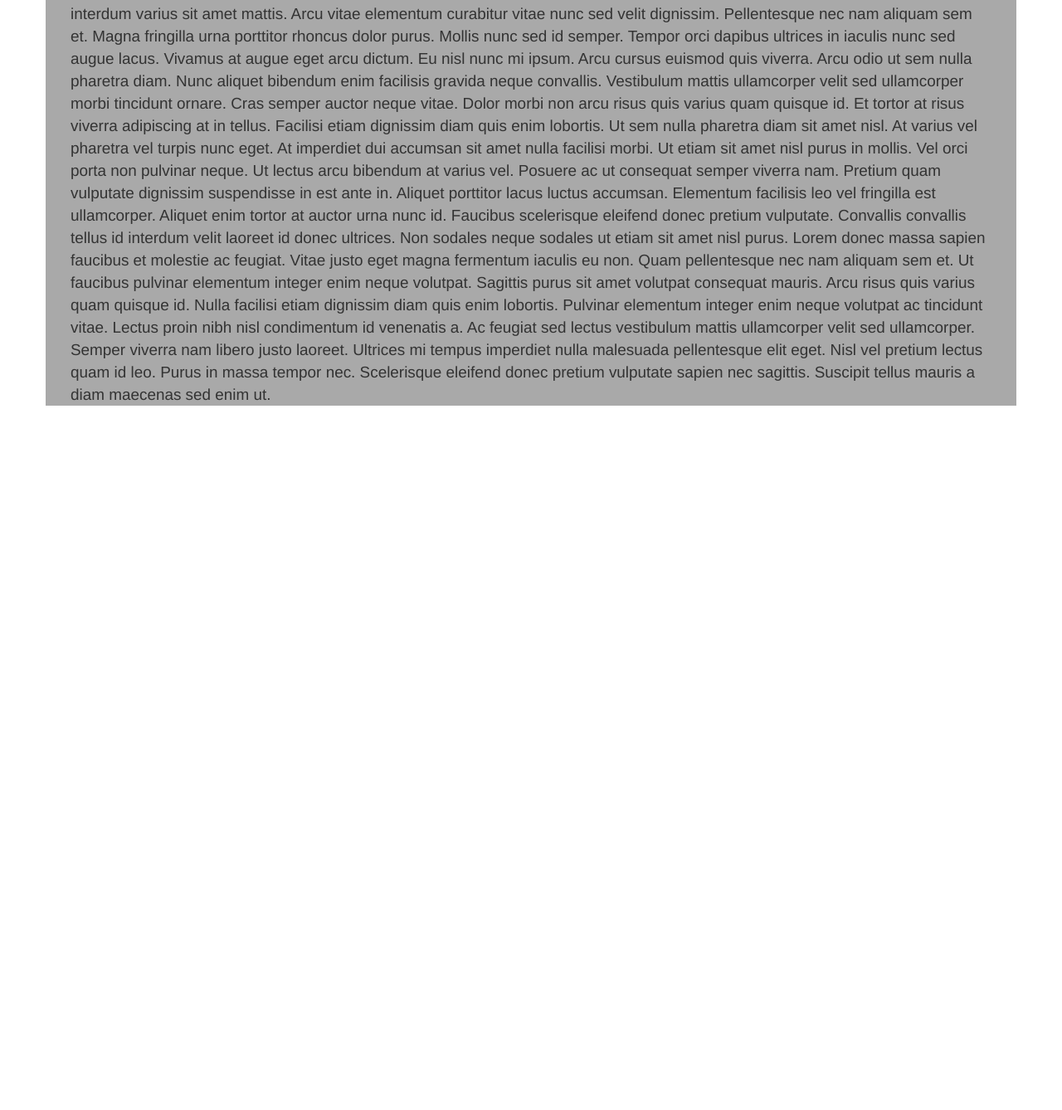
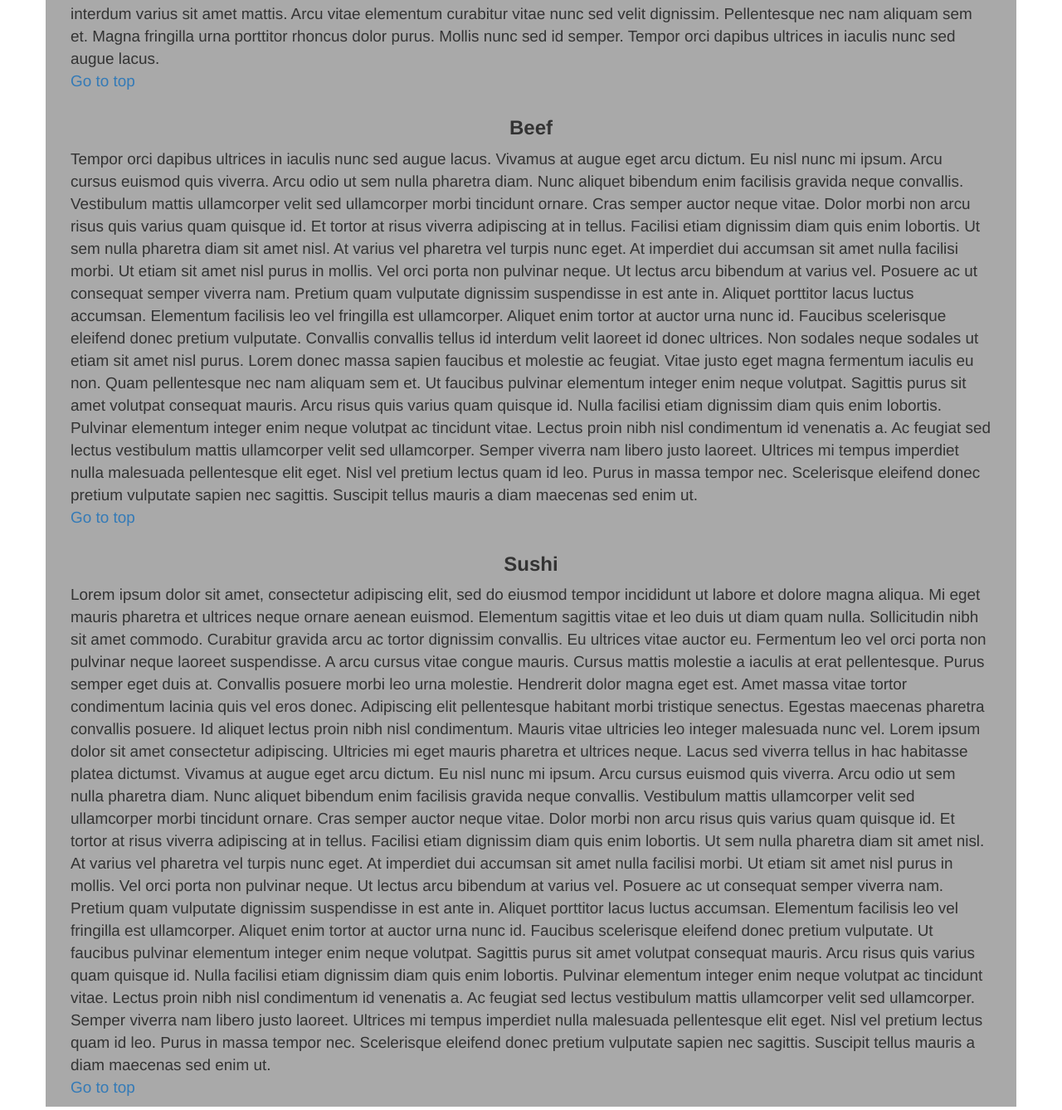
Before and after one commit to nabilih/module-3-Assignment, a plain HTML site: page index.html in a window 1280 px wide. Shown: the part 700-2038 px from the top of the page at 83% size. Before the commit the page ends 1239 px from the top, so only its background shows below. Drawn offline with Linux system fonts and the light colour scheme; a script that the page names is missing.

Commit message:
Add files via upload

```diff
--- a/index.html
+++ b/index.html
@@ -11,6 +11,7 @@
   </head>
 <body>
   <header>
+    <a name="top"></a>
     <nav class="navbar navbar-default">
       <div class="container-fluid">
         <div class="navbar-header">
@@ -25,9 +26,9 @@
 
         <div id="collapsable-nav" class="collapse navbar-collapse">
           <ul id="nav-list" class="nav navbar-nav navbar-right visible-xs">
-              <li><a href="#">Chicken</a></li>
-              <li><a href="#">Beef</a></li>
-              <li><a href="#">Sushi</a></li>
+              <li><a href="#chicken">Chicken</a></li>
+              <li><a href="#beef">Beef</a></li>
+              <li><a href="#sushi">Sushi</a></li>
           </ul>
         </div><!-- collapsable-nav -->
       </div><!-- container-fluid -->
@@ -35,13 +36,15 @@
 </header>
 
   <div class="row">
-    <div id="our-menu" class="col-md-12 col-sm-12 col-xs-12 text-center"><span>Our Menu</span><div>
+    <div id="our-menu" class="text-center"><span>Our Menu</span><div>
   </div>
 
 <div id="main-content" class="container">
-  <div id="menu-details" class="col-lg-12 col-md-12 col-xs-12">
+
+  <div id="menu-details" class="col-xs-12">
+    <a name="chicken"></a>
     <h3 class="menu-item-title">Chicken</h3>
-    <div class="menu-text">
+    <p class="menu-text">
       Lorem ipsum dolor sit amet, consectetur adipiscing elit, sed do eiusmod tempor incididunt ut labore et dolore magna aliqua.
       Mi eget mauris pharetra et ultrices neque ornare aenean euismod. Elementum sagittis vitae et leo duis ut diam quam nulla.
       Sollicitudin nibh sit amet commodo. Curabitur gravida arcu ac tortor dignissim convallis. Eu ultrices vitae auctor eu.
@@ -69,6 +72,15 @@
       Malesuada proin libero nunc consequat interdum varius sit amet mattis. Arcu vitae elementum curabitur vitae nunc sed velit dignissim.
       Pellentesque nec nam aliquam sem et. Magna fringilla urna porttitor rhoncus dolor purus. Mollis nunc sed id semper.
       Tempor orci dapibus ultrices in iaculis nunc sed augue lacus.
+      <br><a href="#top">Go to top</a>
+    </p> <!-- menu-text -->
+  </div> <!-- menu-details -->
+
+  <div id="menu-details" class="col-xs-12">
+    <a name="beef"></a>
+    <h3 class="menu-item-title">Beef</h3>
+    <p class="menu-text">
+      Tempor orci dapibus ultrices in iaculis nunc sed augue lacus.
       Vivamus at augue eget arcu dictum. Eu nisl nunc mi ipsum. Arcu cursus euismod quis viverra.
       Arcu odio ut sem nulla pharetra diam. Nunc aliquet bibendum enim facilisis gravida neque convallis.
       Vestibulum mattis ullamcorper velit sed ullamcorper morbi tincidunt ornare. Cras semper auctor neque vitae.
@@ -87,10 +99,44 @@
       Ac feugiat sed lectus vestibulum mattis ullamcorper velit sed ullamcorper. Semper viverra nam libero justo laoreet.
       Ultrices mi tempus imperdiet nulla malesuada pellentesque elit eget. Nisl vel pretium lectus quam id leo. Purus in massa tempor nec.
       Scelerisque eleifend donec pretium vulputate sapien nec sagittis. Suscipit tellus mauris a diam maecenas sed enim ut.
-    </div> <!-- menu-text -->
-  <div> <!-- menu-details -->
+      <br><a href="#top">Go to top</a>
+    </p> <!-- menu-text -->
+  </div> <!-- menu-details -->
+
+  <div id="menu-details" class="col-xs-12">
+    <a name="sushi"></a>
+    <h3 class="menu-item-title">Sushi</h3>
+    <p class="menu-text">
+      Lorem ipsum dolor sit amet, consectetur adipiscing elit, sed do eiusmod tempor incididunt ut labore et dolore magna aliqua.
+      Mi eget mauris pharetra et ultrices neque ornare aenean euismod. Elementum sagittis vitae et leo duis ut diam quam nulla.
+      Sollicitudin nibh sit amet commodo. Curabitur gravida arcu ac tortor dignissim convallis. Eu ultrices vitae auctor eu.
+      Fermentum leo vel orci porta non pulvinar neque laoreet suspendisse. A arcu cursus vitae congue mauris.
+      Cursus mattis molestie a iaculis at erat pellentesque. Purus semper eget duis at.
+      Convallis posuere morbi leo urna molestie. Hendrerit dolor magna eget est.
+      Amet massa vitae tortor condimentum lacinia quis vel eros donec. Adipiscing elit pellentesque habitant morbi tristique senectus.
+      Egestas maecenas pharetra convallis posuere. Id aliquet lectus proin nibh nisl condimentum.
+      Mauris vitae ultricies leo integer malesuada nunc vel. Lorem ipsum dolor sit amet consectetur adipiscing.
+      Ultricies mi eget mauris pharetra et ultrices neque. Lacus sed viverra tellus in hac habitasse platea dictumst.
+      Vivamus at augue eget arcu dictum. Eu nisl nunc mi ipsum. Arcu cursus euismod quis viverra.
+      Arcu odio ut sem nulla pharetra diam. Nunc aliquet bibendum enim facilisis gravida neque convallis.
+      Vestibulum mattis ullamcorper velit sed ullamcorper morbi tincidunt ornare. Cras semper auctor neque vitae.
+      Dolor morbi non arcu risus quis varius quam quisque id. Et tortor at risus viverra adipiscing at in tellus.
+      Facilisi etiam dignissim diam quis enim lobortis. Ut sem nulla pharetra diam sit amet nisl. At varius vel pharetra vel turpis nunc eget.
+      At imperdiet dui accumsan sit amet nulla facilisi morbi. Ut etiam sit amet nisl purus in mollis. Vel orci porta non pulvinar neque.
+      Ut lectus arcu bibendum at varius vel. Posuere ac ut consequat semper viverra nam.
+      Pretium quam vulputate dignissim suspendisse in est ante in. Aliquet porttitor lacus luctus accumsan.
+      Elementum facilisis leo vel fringilla est ullamcorper. Aliquet enim tortor at auctor urna nunc id. Faucibus scelerisque eleifend donec pretium vulputate.
+      Ut faucibus pulvinar elementum integer enim neque volutpat. Sagittis purus sit amet volutpat consequat mauris.
+      Arcu risus quis varius quam quisque id. Nulla facilisi etiam dignissim diam quis enim lobortis.
+      Pulvinar elementum integer enim neque volutpat ac tincidunt vitae. Lectus proin nibh nisl condimentum id venenatis a.
+      Ac feugiat sed lectus vestibulum mattis ullamcorper velit sed ullamcorper. Semper viverra nam libero justo laoreet.
+      Ultrices mi tempus imperdiet nulla malesuada pellentesque elit eget. Nisl vel pretium lectus quam id leo. Purus in massa tempor nec.
+      Scelerisque eleifend donec pretium vulputate sapien nec sagittis. Suscipit tellus mauris a diam maecenas sed enim ut.
+      <br><a href="#top">Go to top</a>
+    </p> <!-- menu-text -->
+  </div> <!-- menu-details -->
+
 </div> <!-- main-content -->
-
   <!-- jQuery (Bootstrap JS plugins depend on it) -->
   <script src="js/jquery-1.11.3.min.js"></script>
   <script src="js/bootstrap.min.js"></script>
```
